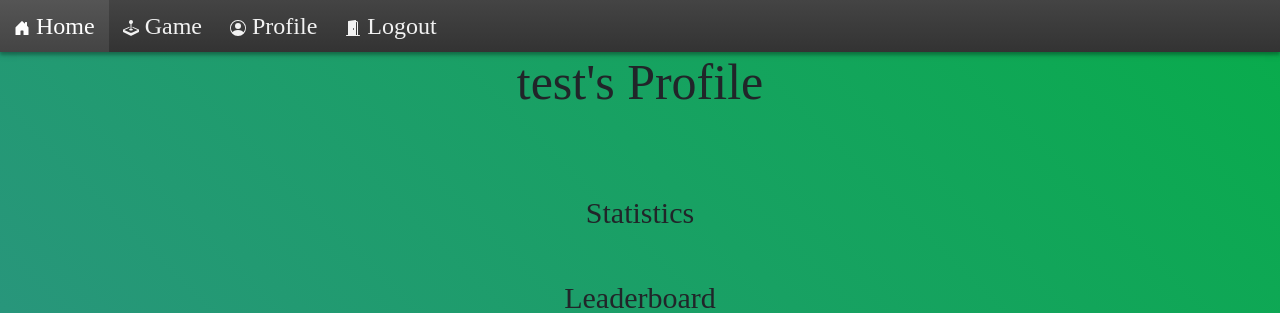
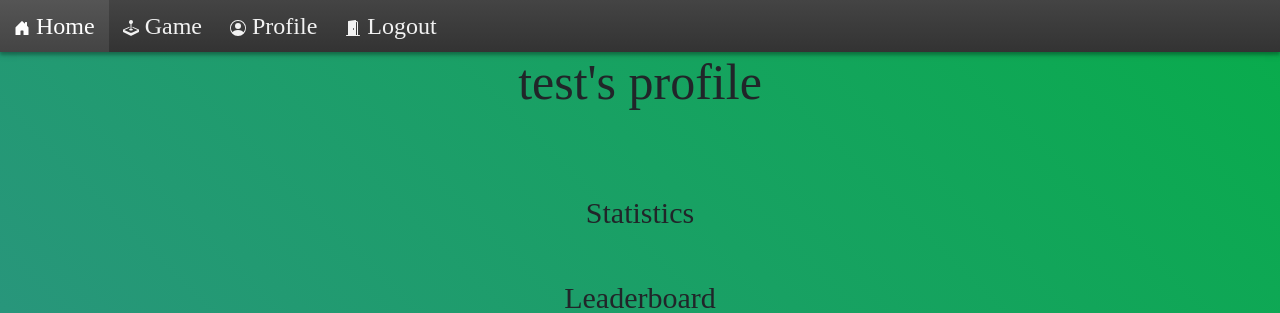
Before and after one commit to Iash5225/Project, a Flask app: page /profile in a window 1280 px wide. Shown: the top 313 px of the page. Run offline with Flask 2, Linux system fonts and the light colour scheme; a user stored in the database is signed in; data comes from the database, SQL or seed files in the repository.

Commit message:
minor change to profile

```diff
--- a/project/templates/profile.html
+++ b/project/templates/profile.html
@@ -14,7 +14,7 @@
 <script src="{{ url_for('static', filename='profile.js') }}"></script>
 
 {% endblock head %} {% block content %}
-<h1 class="profile-heading"> {{ name }}'s Profile</h1>
+<h1 class="profile-heading"> {{ name }}'s profile</h1>
 
 <div class="container">
   <div class="statistics-button" id="statistics">Statistics</div>
```
